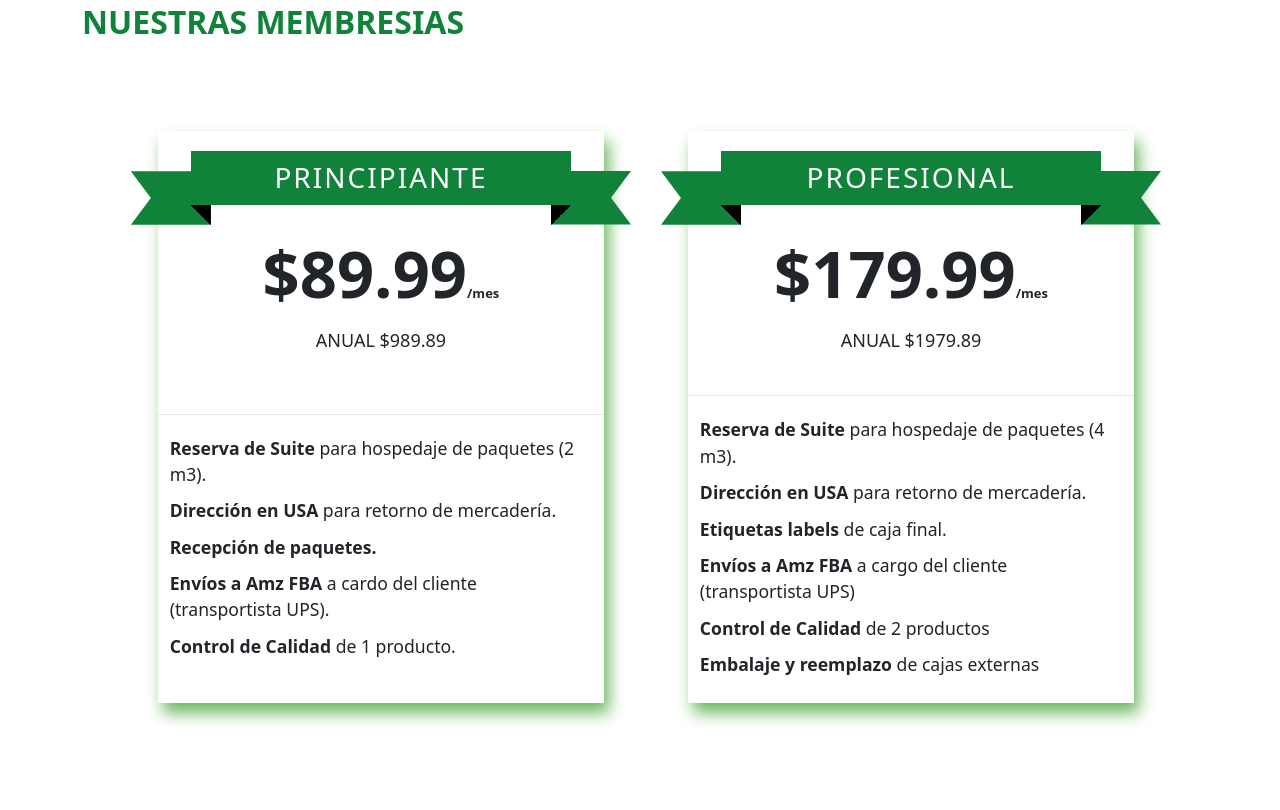
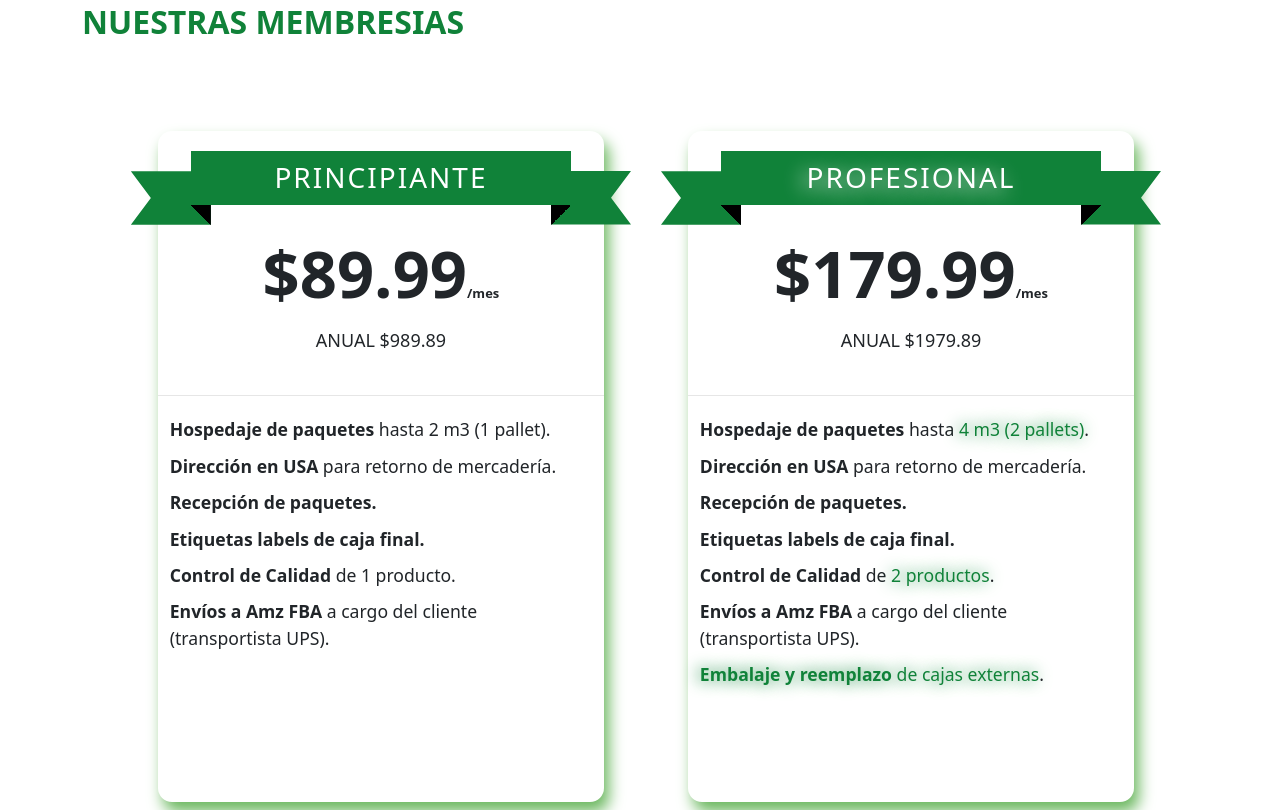
Before and after one commit to pablocandia92/landing_3pl, a website: page index.html in a window 1280 px wide. Shown: the part 4830-5640 px from the top of the page. Drawn offline with nearby package versions, Linux system fonts and the light colour scheme.

Commit message:
feat: card pricing hover

```diff
--- /dev/null
+++ b/assets/scss/components/_pro_card.scss
@@ -0,0 +1,13 @@
+@media (min-width:992px) {
+    .pro {
+        h3 {
+            text-shadow: -5px 4px 20px $white;
+        }
+
+        &__feature {
+            color: $forest-green;
+            text-shadow: -2px 0px 16px $forest-green;
+
+        }
+    }
+}
--- a/assets/scss/layout/_pricing.scss
+++ b/assets/scss/layout/_pricing.scss
@@ -176,6 +176,14 @@
     .row {
       width: 40%;
       box-shadow: 5px 10px 15px $mantis, -5px -10px 15px $white;
+      border-radius: 14px;
+      transition: box-shadow 0.5s, transform 0.5s;
+
+
+      &:hover {
+        box-shadow: 5px 10px 15px $gunmetal, -5px -10px 15px $white;
+        transform: scale(1.1);
+      }
 
       .price-details {
         z-index: 10;
@@ -191,6 +199,7 @@
           color: $white;
           background-color: $forest-green;
           letter-spacing: 2px;
+
 
           &::before,
           &::after {
@@ -222,7 +231,7 @@
       }
 
       .features {
-        height: fit-content;
+        height: 370px;
 
         li {
           font-size: 1.1rem;
--- a/assets/scss/main.scss
+++ b/assets/scss/main.scss
@@ -14,4 +14,5 @@
 @import 'layout/contact';
 @import 'layout/footer';
 
+@import 'components/pro_card';
 @import 'components/whatsapp';
--- a/index.html
+++ b/index.html
@@ -293,7 +293,7 @@
                         </div>
                         <ul class="features">
                             <li>
-                                <strong>Reserva de Suite</strong> para hospedaje de paquetes (2 m3).
+                                <strong>Hospedaje de paquetes</strong> hasta 2 m3 (1 pallet).
                             </li>
                             <li>
                                 <strong>Dirección en USA</strong> para retorno de mercadería.
@@ -302,17 +302,20 @@
                                 <strong>Recepción de paquetes.</strong>
                             </li>
                             <li>
-                                <strong>Envíos a Amz FBA</strong> a cardo del cliente (transportista UPS).
+                                <strong>Etiquetas labels de caja final.</strong>
                             </li>
                             <li>
                                 <strong>Control de Calidad</strong> de 1 producto.
+                            </li>
+                            <li>
+                                <strong>Envíos a Amz FBA</strong> a cargo del cliente (transportista UPS).
                             </li>
                         </ul>
                     </div>
 
 
                     <!--membresia profesional-->
-                    <div class="row">
+                    <div class="row pro">
                         <div class="price-details">
                             <h3 class="ribbon">Profesional</h3>
                             <span class="price">$179.99</span>
@@ -320,22 +323,25 @@
                         </div>
                         <ul class="features">
                             <li>
-                                <strong>Reserva de Suite</strong> para hospedaje de paquetes (4 m3).
+                                <strong>Hospedaje de paquetes</strong> hasta <span class="pro__feature">4 m3 (2 pallets)</span>.
                             </li>
                             <li>
                                 <strong>Dirección en USA</strong> para retorno de mercadería.
                             </li>
                             <li>
-                                <strong>Etiquetas labels</strong> de caja final.
+                                <strong>Recepción de paquetes.</strong>
                             </li>
                             <li>
-                                <strong>Envíos a Amz FBA</strong> a cargo del cliente (transportista UPS)
+                                <strong>Etiquetas labels de caja final.</strong>
                             </li>
                             <li>
-                                <strong>Control de Calidad</strong> de 2 productos
+                                <strong>Control de Calidad</strong> de <span class="pro__feature">2 productos</span>.
                             </li>
                             <li>
-                                <strong>Embalaje y reemplazo</strong> de cajas externas
+                                <strong>Envíos a Amz FBA</strong> a cargo del cliente (transportista UPS).
+                            </li>
+                            <li>
+                                <span class="pro__feature"><strong>Embalaje y reemplazo</strong> de cajas externas</span>.
                             </li>
                         </ul>
                     </div>
```
Also changed, not shown: assets/css/styles.css, 1 other file.
